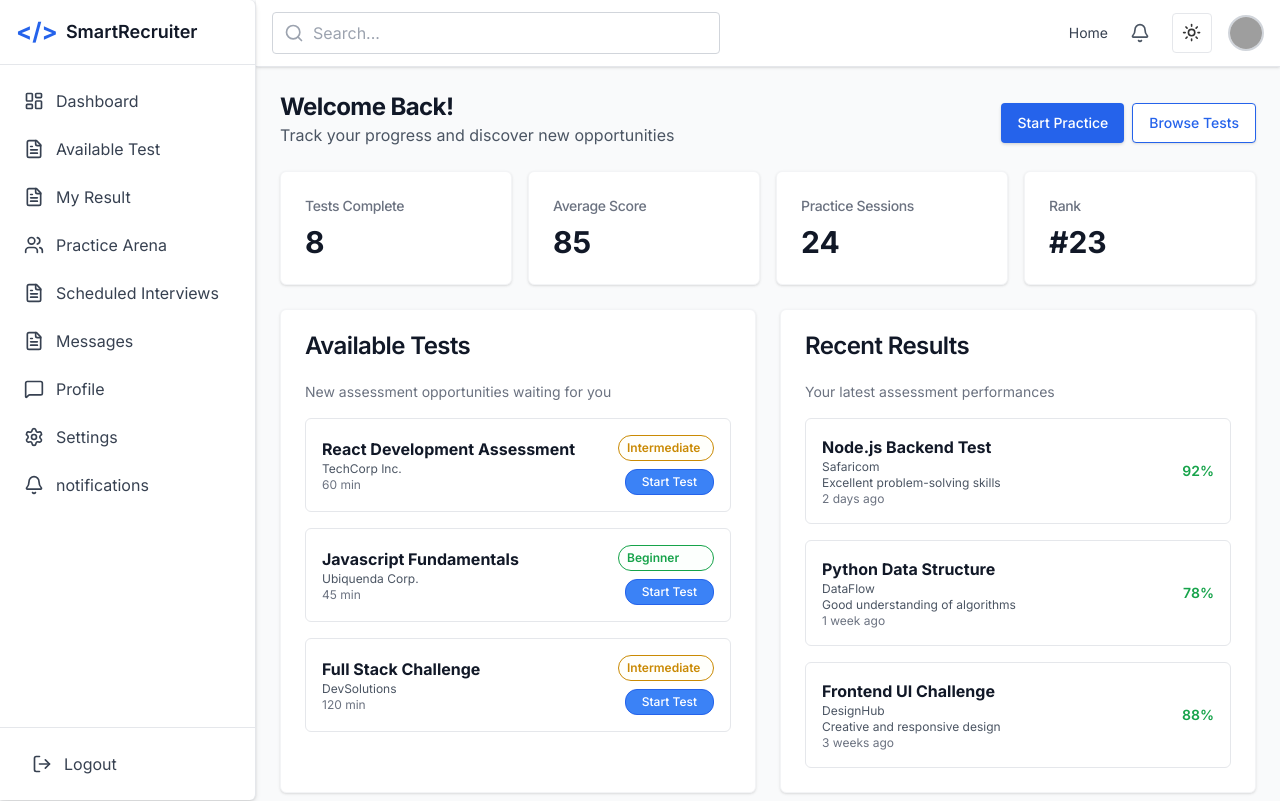
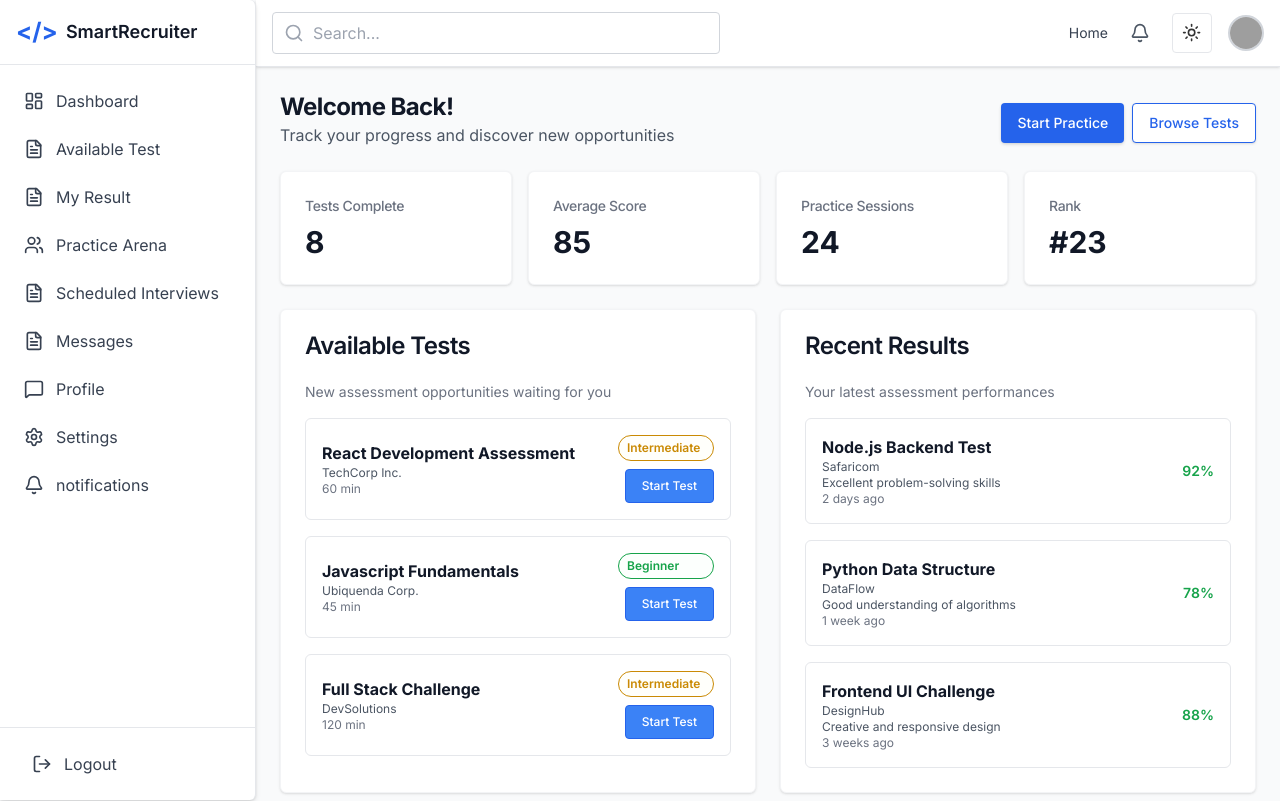
Before and after one commit to awuorochelle75/SmartRecruiter, a React (Vite) app in the folder client/: page /intervieweedashboard in a window 1280 px wide. Shown: the top 801 px of the page. Built offline with nearby package versions, Linux system fonts and the light colour scheme; grey boxes are pictures that could not be loaded.

Commit message:
update the start button to have less rounded radius

```diff
--- a/client/src/pages/Interviewee/IntervieweeDashboard.jsx
+++ b/client/src/pages/Interviewee/IntervieweeDashboard.jsx
@@ -220,7 +220,7 @@ const IntervieweeDashboard = () => {
                         </Badge>
                         <Button
                           variant="outline"
-                          className="border-blue-600 bg-blue-500 text-white hover:bg-blue-700 hover:text-white rounded-xl px-4 py-1 text-xs h-auto min-h-0"
+                          className="border-blue-600 bg-blue-500 text-white hover:bg-blue-700 hover:text-white rounded px-4 py-2 text-xs h-auto min-h-0"
                         >
                           Start Test
                         </Button>
```
